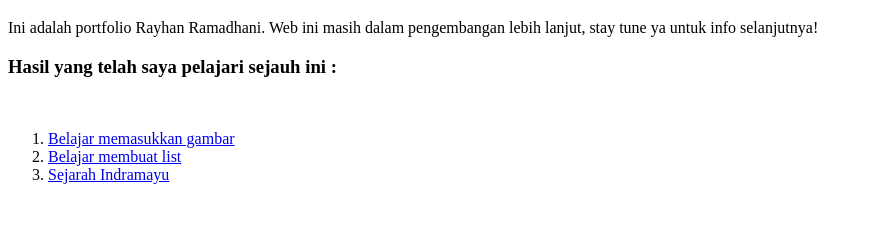
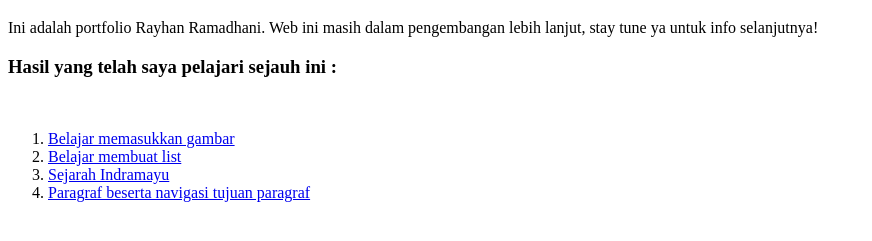
Before and after one commit to RayhanRamadhani/RayhanRamadhani, a plain HTML site: page index.html in a window 1280 px wide. Shown: the part 453-694 px from the top of the page, without its empty margins (0-872 px from the left). Drawn offline with Linux system fonts and the light colour scheme.

Commit message:
Update index.html

```diff
--- a/index.html
+++ b/index.html
@@ -16,5 +16,6 @@
     <li><a href="/belajarmemasukkangambar/gambar.html">Belajar memasukkan gambar</a></li>
     <li><a href="/belajarlist/list.html">Belajar membuat list</a></li>
     <li><a href="/indramayu/indramayu.html">Sejarah Indramayu</a></li>
+    <li><a href="/loremipsum/loremipsum.html">Paragraf beserta navigasi tujuan paragraf</a></li>
   </ol>
 </body>
```
